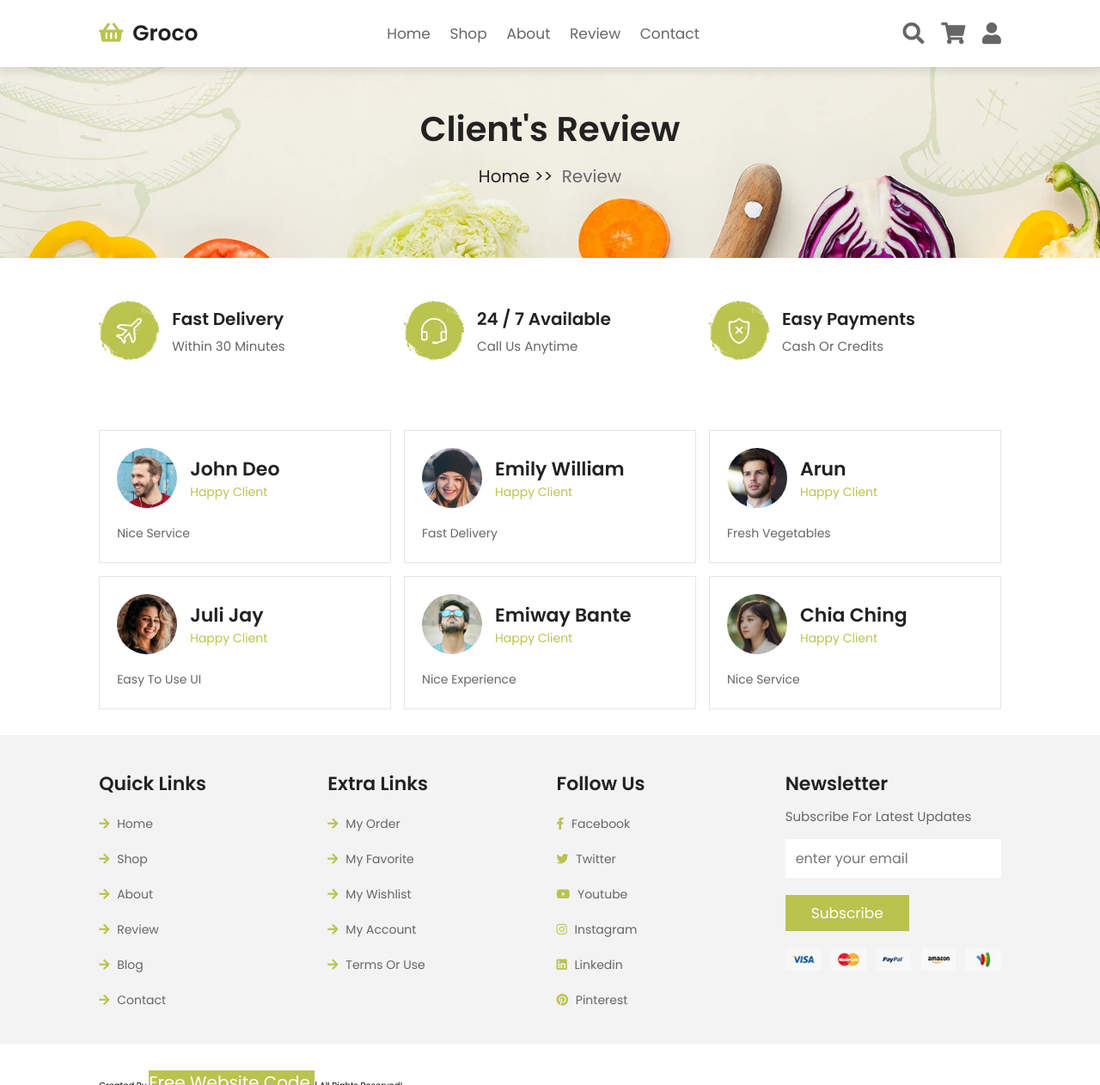
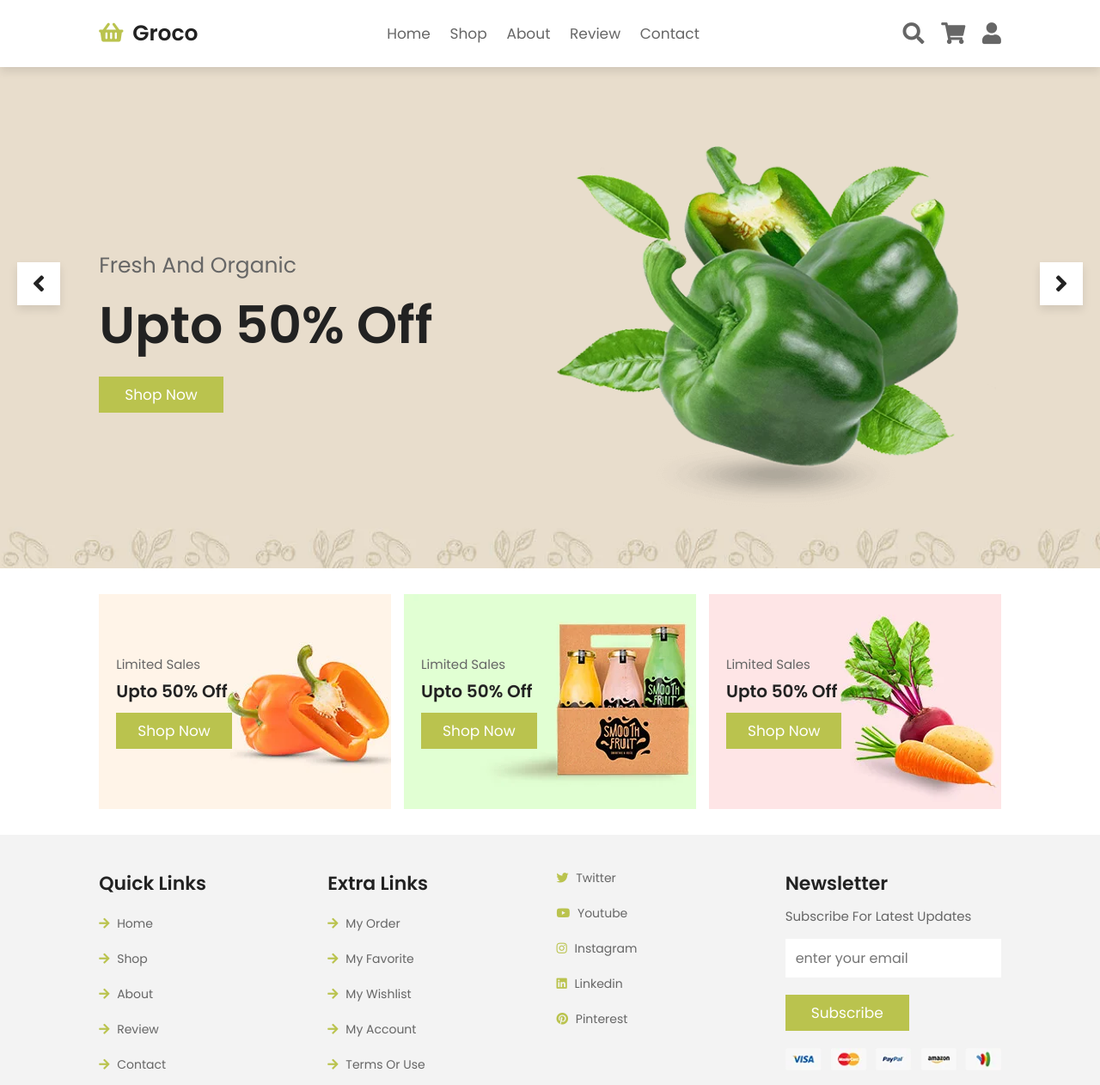
Before and after one commit to ChetanSrivastava01/Task-2, a plain HTML site: page review.html in a window 1280 px wide. Shown: the top 1262 px of the page at 86% size. Drawn offline with nearby package versions, Linux system fonts and the light colour scheme; files that its build step writes are made by us from their sources; files whose address does not match are found by name.

Commit message:
Update review.html

```diff
--- a/review.html
+++ b/review.html
@@ -4,7 +4,7 @@
     <meta charset="UTF-8">
     <meta http-equiv="X-UA-Compatible" content="IE=edge">
     <meta name="viewport" content="width=device-width, initial-scale=1.0">
-    <title>review</title>
+    <title>home</title>
 
     <!-- font awesome cdn link  -->
     <link rel="stylesheet" href="https://cdnjs.cloudflare.com/ajax/libs/font-awesome/5.15.4/css/all.min.css">
@@ -26,7 +26,6 @@
         <a href="shop.html">shop</a>
         <a href="about.html">about</a>
         <a href="review.html">review</a>
-
         <a href="contact.html">contact</a>
     </nav>
 
@@ -94,109 +93,80 @@
 
 <!-- header section ends -->
 
-<div class="heading">
-    <h1>client's review</h1>
-    <p> <a href="home.html">home >></a> review </p>
-</div>
+<section class="home">
 
-<section class="info-container">
+    <div class="slides-container">
 
-    <div class="info">
-        <img src="image/icon-1.png" alt="">
+        <div class="slide active">
+            <div class="content">
+                <span>fresh and organic</span>
+                <h3>upto 50% off</h3>
+                <a href="#" class="btn">shop now</a>
+            </div>
+            <div class="image">
+                <img src="image/home-img-1.png" alt="">
+            </div>
+        </div>
+
+        <div class="slide">
+            <div class="content">
+                <span>fresh and organic</span>
+                <h3>upto 50% off</h3>
+                <a href="#" class="btn">shop now</a>
+            </div>
+            <div class="image">
+                <img src="image/home-img-2.png" alt="">
+            </div>
+        </div>
+
+        <div class="slide">
+            <div class="content">
+                <span>fresh and organic</span>
+                <h3>upto 50% off</h3>
+                <a href="#" class="btn">shop now</a>
+            </div>
+            <div class="image">
+                <img src="image/home-img-3.png" alt="">
+            </div>
+        </div>
+
+    </div>
+
+    <div id="next-slide" class="fas fa-angle-right" onclick="next()"></div>
+    <div id="prev-slide" class="fas fa-angle-left" onclick="next()"></div>
+
+</section>
+
+<section class="banner-container">
+
+    <div class="banner">
+        <img src="image/banner-1.jpg" alt="">
         <div class="content">
-            <h3>fast delivery</h3>
-            <span>within 30 minutes</span>
+            <span>limited sales</span>
+            <h3>upto 50% off</h3>
+            <a href="#" class="btn">shop now</a>
         </div>
     </div>
 
-    <div class="info">
-        <img src="image/icon-2.png" alt="">
+    <div class="banner">
+        <img src="image/banner-2.jpg" alt="">
         <div class="content">
-            <h3>24 / 7 available</h3>
-            <span>call us anytime</span>
+            <span>limited sales</span>
+            <h3>upto 50% off</h3>
+            <a href="#" class="btn">shop now</a>
         </div>
     </div>
 
-    <div class="info">
-        <img src="image/icon-3.png" alt="">
+    <div class="banner">
+        <img src="image/banner-3.jpg" alt="">
         <div class="content">
-            <h3>easy payments</h3>
-            <span>cash or credits</span>
+            <span>limited sales</span>
+            <h3>upto 50% off</h3>
+            <a href="#" class="btn">shop now</a>
         </div>
     </div>
 
 </section>
-
-<section class="review">
-
-    <div class="box">
-        <div class="user">
-            <img src="image/pic-1.png" alt="">
-            <div class="info">
-                <h3>john deo</h3>
-                <span>happy client</span>
-            </div>
-        </div>
-        <p>Nice Service</p>
-    </div>
-
-    <div class="box">
-        <div class="user">
-            <img src="image/pic-2.png" alt="">
-            <div class="info">
-                <h3>emily william</h3>
-                <span>happy client</span>
-            </div>
-        </div>
-        <p>Fast delivery</p>
-    </div>
-
-    <div class="box">
-        <div class="user">
-            <img src="image/pic-3.png" alt="">
-            <div class="info">
-                <h3>Arun</h3>
-                <span>happy client</span>
-            </div>
-        </div>
-        <p>Fresh Vegetables</p>
-    </div>
-
-    <div class="box">
-        <div class="user">
-            <img src="image/pic-4.png" alt="">
-            <div class="info">
-                <h3>juli jay</h3>
-                <span>happy client</span>
-            </div>
-        </div>
-        <p>Easy to use UI</p>
-    </div>
-
-    <div class="box">
-        <div class="user">
-            <img src="image/pic-5.png" alt="">
-            <div class="info">
-                <h3>Emiway Bante</h3>
-                <span>happy client</span>
-            </div>
-        </div>
-        <p>Nice experience</p>
-    </div>
-
-    <div class="box">
-        <div class="user">
-            <img src="image/pic-6.png" alt="">
-            <div class="info">
-                <h3>chia ching</h3>
-                <span>happy client</span>
-            </div>
-        </div>
-        <p>nice Service</p>
-    </div>
-
-</section>
-
 
 
 
@@ -230,7 +200,6 @@
             <a href="shop.html"> <i class="fas fa-arrow-right"></i> shop</a>
             <a href="about.html"> <i class="fas fa-arrow-right"></i> about</a>
             <a href="review.html"> <i class="fas fa-arrow-right"></i> review</a>
-            <a href="blog.html"> <i class="fas fa-arrow-right"></i> blog</a>
             <a href="contact.html"> <i class="fas fa-arrow-right"></i> contact</a>
         </div>
 
@@ -244,13 +213,12 @@
         </div>
 
         <div class="box">
-            <h3>follow us</h3>
-            <a href="https://facebook.com/freewebsitecode/"> <i class="fab fa-facebook-f"></i> facebook </a>
-            <a href="https://freewebsitecode.com/"> <i class="fab fa-twitter"></i> twitter </a>
-            <a href="https://www.youtube.com/channel/UC9HlQRmKgG3jeVD_fBxj1Pw/videos"> <i class="fab fa-youtube"></i> youtube </a>
-            <a href="https://freewebsitecode.com/"> <i class="fab fa-instagram"></i> instagram </a>
-            <a href="https://freewebsitecode.com/"> <i class="fab fa-linkedin"></i> linkedin </a>
-            <a href="https://freewebsitecode.com/"> <i class="fab fa-pinterest"></i> pinterest </a>
+
+            <a href=""> <i class="fab fa-twitter"></i> twitter </a>
+            <a href=""> <i class="fab fa-youtube"></i> youtube </a>
+            <a href=""> <i class="fab fa-instagram"></i> instagram </a>
+            <a href=""> <i class="fab fa-linkedin"></i> linkedin </a>
+            <a href=""> <i class="fab fa-pinterest"></i> pinterest </a>
         </div>
 
         <div class="box">
@@ -267,7 +235,7 @@
 
 </section>
 
-<section class="credit">created by <a href="https://freewebsitecode.com/"> Free Website Code </a> | all rights reserved!</section>
+<section class="credit">created by <a href=""> Free Website Code </a> | all rights reserved!</section>
 
 <!-- footer section ends -->
 
```
